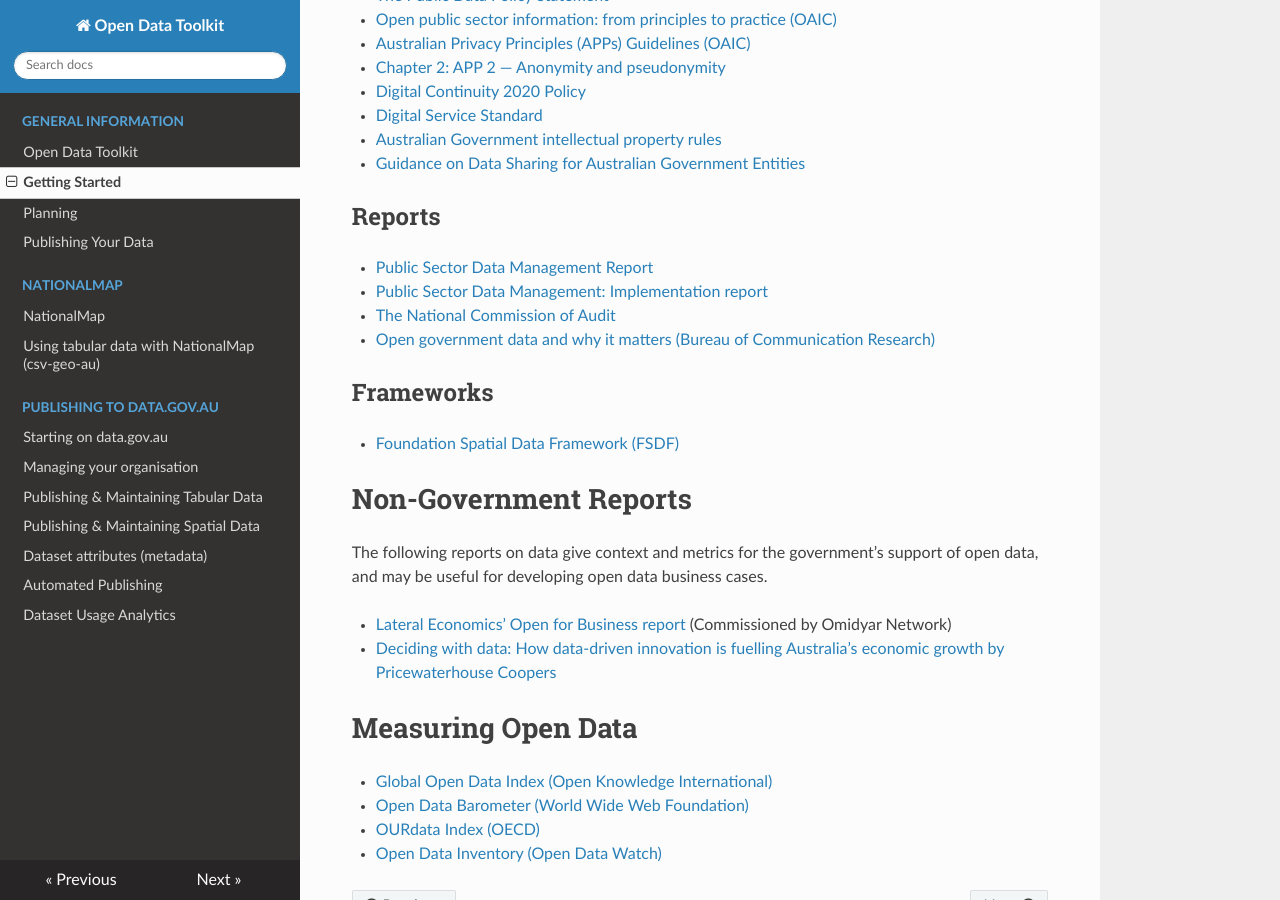
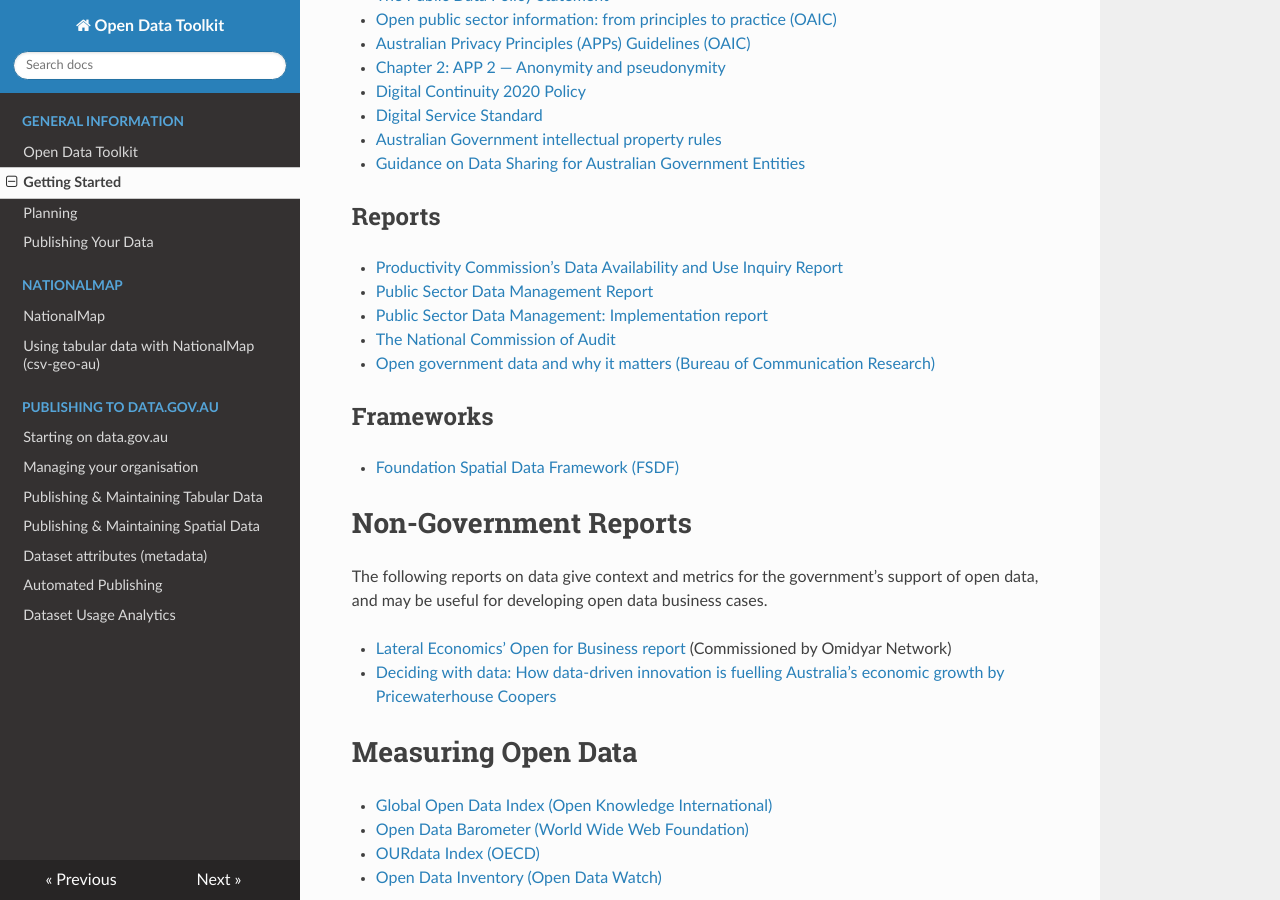
Before and after one commit to ajbar7/allan-toolkit-test, an MkDocs documentation site: the page built from docs/getting-started.md, in a window 1280 px wide and 900 px high, scrolled down 1855 px. Built offline with MkDocs 1.6.1, drawn with Linux system fonts in a browser that asks for light colours; nearby versions of some CDN libraries; old or Windows-style settings are respelled for this version of MkDocs.

Commit message:
Create getting-started.md

```diff
--- a/docs/getting-started.md
+++ b/docs/getting-started.md
@@ -42,6 +42,7 @@ data.gov.au is an Australian Government initiative to support the discovery and
 * [Guidance on Data Sharing for Australian Government Entities](https://www.dpmc.gov.au/resource-centre/public-data/guidance-data-sharing-australian-government-entities)
 
 ## Reports
+* [Productivity Commission’s Data Availability and Use Inquiry Report](http://www.pc.gov.au/inquiries/completed/data-access)
 * [Public Sector Data Management Report](https://www.dpmc.gov.au/public-data/public-sector-data-management-project)
 * [Public Sector Data Management: Implementation report](https://www.dpmc.gov.au/resource-centre/public-data/public-sector-data-management-implementation-report)
 * [The National Commission of Audit](http://www.ncoa.gov.au/report/phase-one/part-b/10-5-data.html)
```
